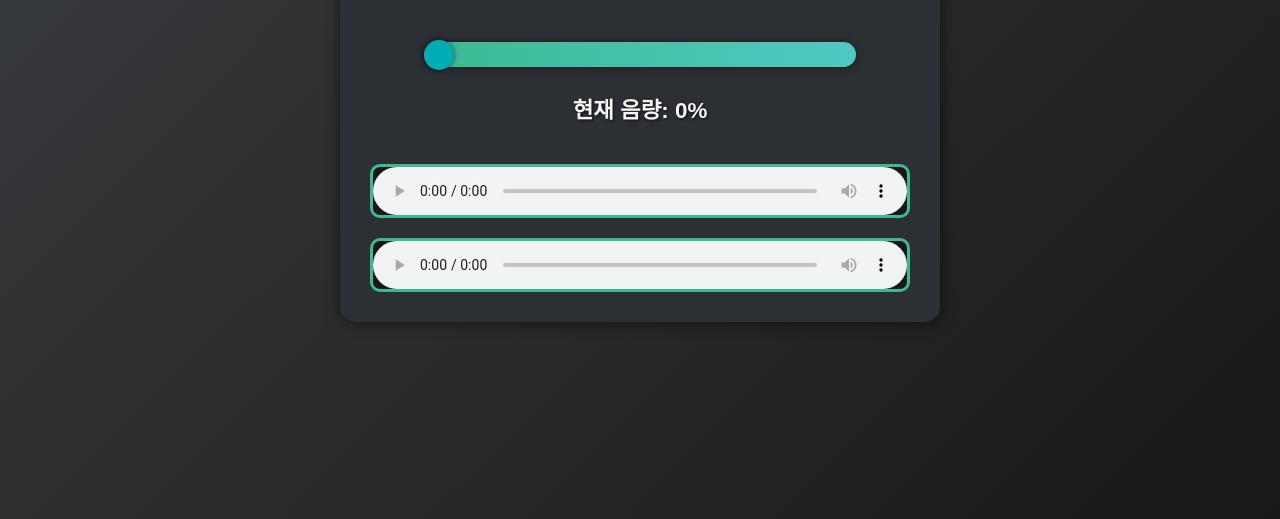
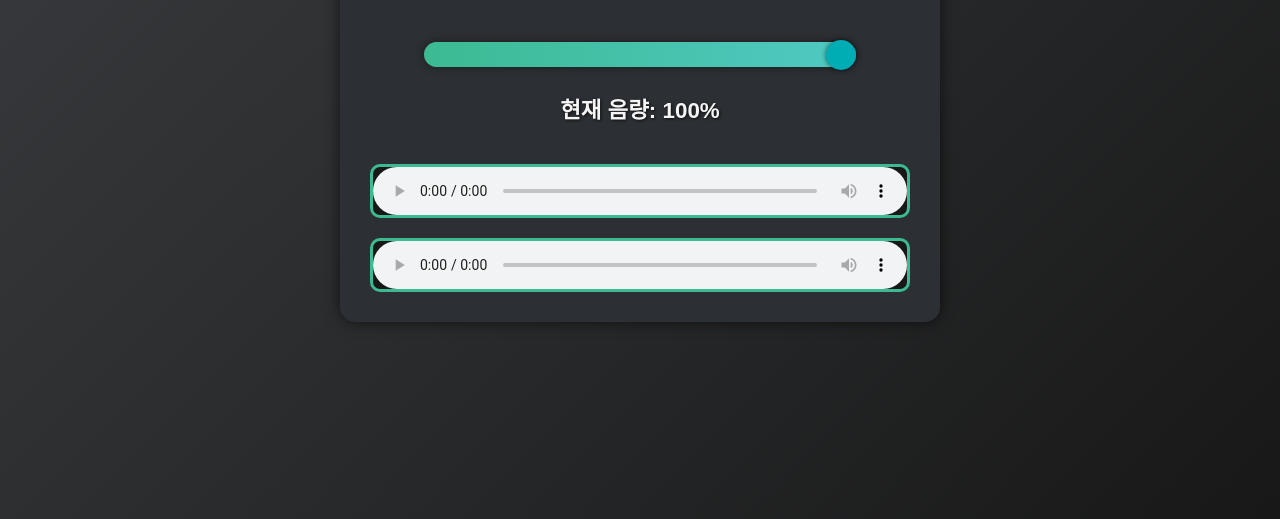
Before and after one commit to uoukangmingu/prototype, a plain HTML site: page index.html in a window 1280 px wide. Shown: the part 281-800 px from the top of the page. Drawn offline with Linux system fonts and the light colour scheme.

Commit message:
Update index.html

```diff
--- a/index.html
+++ b/index.html
@@ -9,8 +9,8 @@
 <body>
     <div class="container">
         <h1>음량 조절</h1>
-        <input type="range" id="volume-slider" min="0" max="100" value="0">
-        <p>현재 음량: <span id="volume-value">0</span>%</p>
+        <input type="range" id="volume-slider" min="0" max="100" value="100">
+        <p>현재 음량: <span id="volume-value">100</span>%</p>
 
         <!-- First audio player with loop -->
         <audio id="audio-player-1" controls loop>
```
